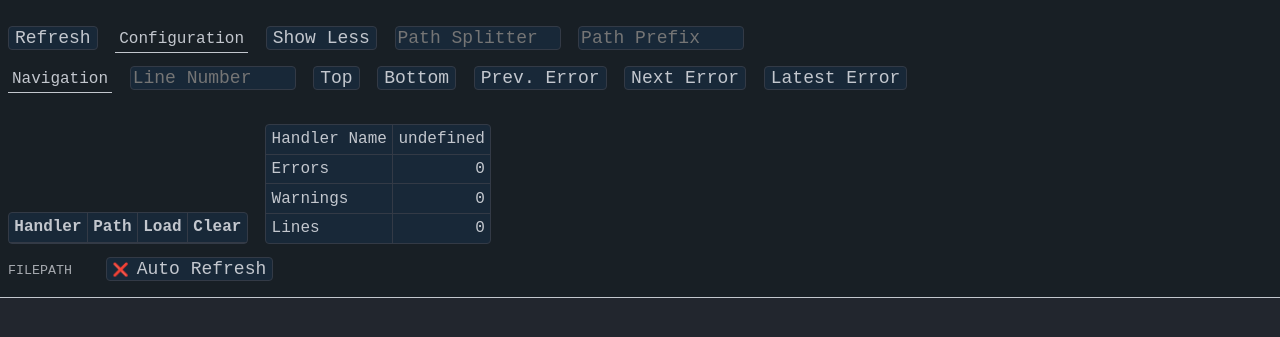
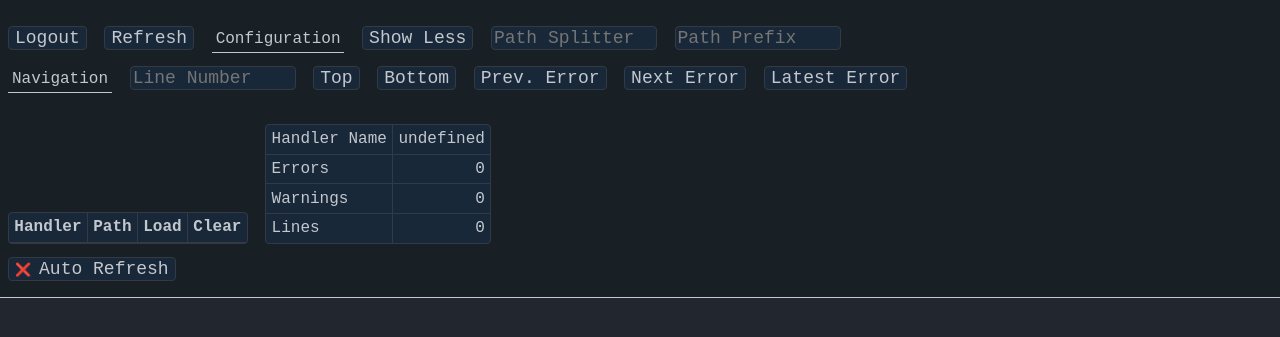
Before and after one commit to martinbroede/django-log-lens, a Django app: template django_log_lens/templates/log-lens.html in a window 1280 px wide. Shown: the top 337 px of the page. Run offline with Django 3.2, Linux system fonts and the light colour scheme; the template is opened without the code that fills it, so the values that code supplies are empty.

Commit message:
add logout-button

```diff
--- a/django_log_lens/static/django_log_lens/styles.css
+++ b/django_log_lens/static/django_log_lens/styles.css
@@ -259,6 +259,5 @@ tr:last-child td {
 }
 
 #btn-auto-refresh {
-  margin-left: calc(2 * var(--padding));
   margin-bottom: calc(2 * var(--padding));
 }
--- a/django_log_lens/templates/log-lens.html
+++ b/django_log_lens/templates/log-lens.html
@@ -12,6 +12,13 @@
     <div id="div-toolbar" class="fixed">
       <br />
       <div class="toolbar-block">
+        <form style="display: inline-block" method="post" action="{% url 'log-lens-logout' %}">
+          {% csrf_token %}
+          <button type="submit">
+            Logout
+            <span style="color: var(--cyan-color); text-transform: uppercase;">{{user.username}}</span>
+          </button>
+        </form>
         <button onclick="fetchLogfile()">Refresh</button>
         <div class="toolbar-block">
           <label>Configuration</label>
@@ -71,8 +78,8 @@
           </tr>
         </table>
         <br />
-        <h3 id="h3-logfile-name">FILEPATH</h3>
         <button id="btn-auto-refresh" state="off" onclick="onRefreshBtnClick(this)">Auto Refresh</button>
+        <h3 id="h3-logfile-name"></h3>
       </div>
       <hr />
     </div>
--- a/django_log_lens/urls.py
+++ b/django_log_lens/urls.py
@@ -2,7 +2,7 @@ from django.shortcuts import redirect
 from django.urls import path
 
 from .views import (clear_logfile, log_js_error, log_lens_view, login_view,
-                    request_logfile, request_logfile_paths,
+                    logout_view, request_logfile, request_logfile_paths,
                     request_logfile_timestamp)
 
 urlpatterns = [
@@ -14,4 +14,5 @@ urlpatterns = [
     path('clear/file', clear_logfile, name="clear-logfile"),
     path('view', log_lens_view, name="log-lens"),
     path("login", login_view, name="log-lens-login"),
+    path("logout", logout_view, name="log-lens-logout"),
 ]
```
Also changed, not shown: django_log_lens/templates/js-logger.html (+11 -8 lines), django_log_lens/views.py (+8 -1 lines).
